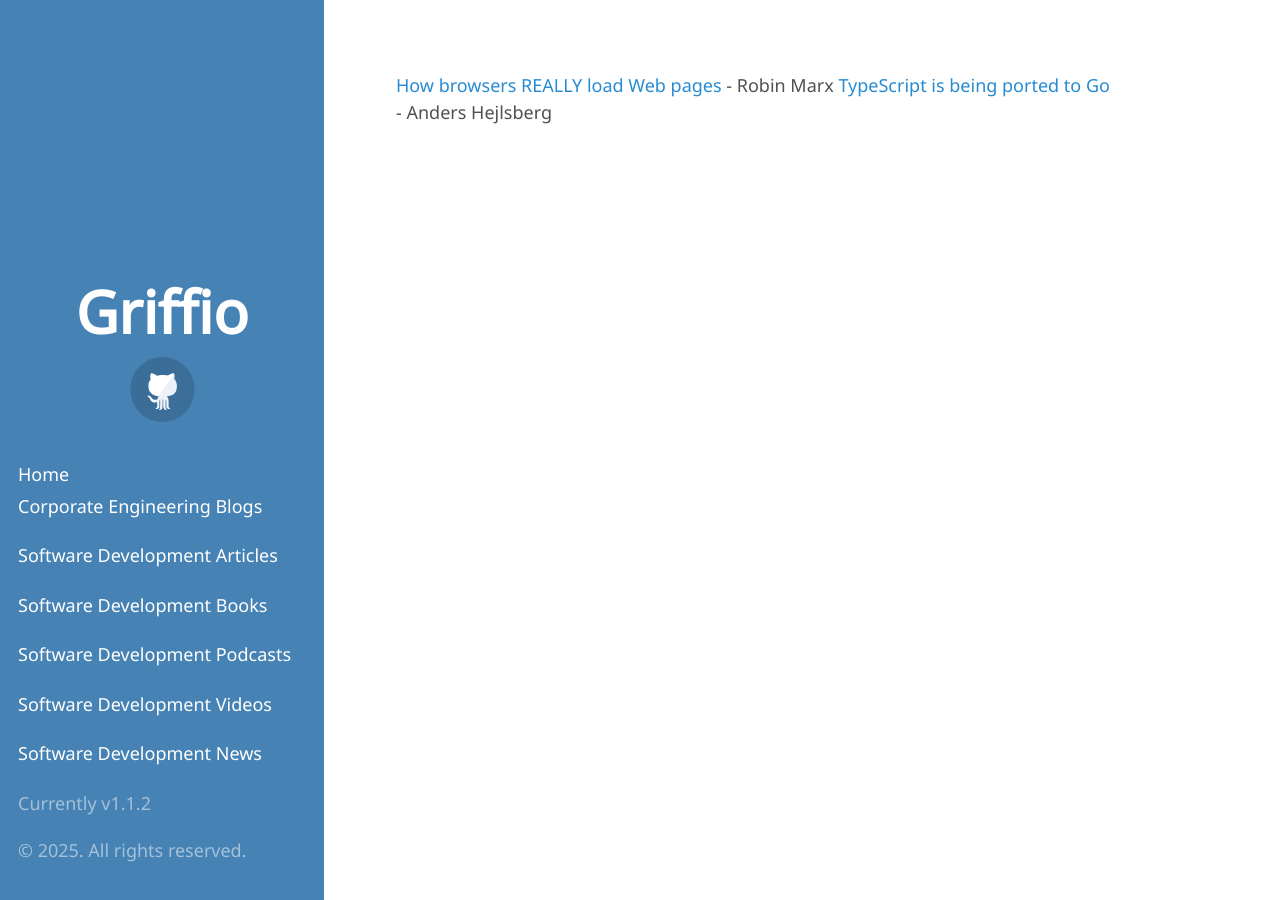
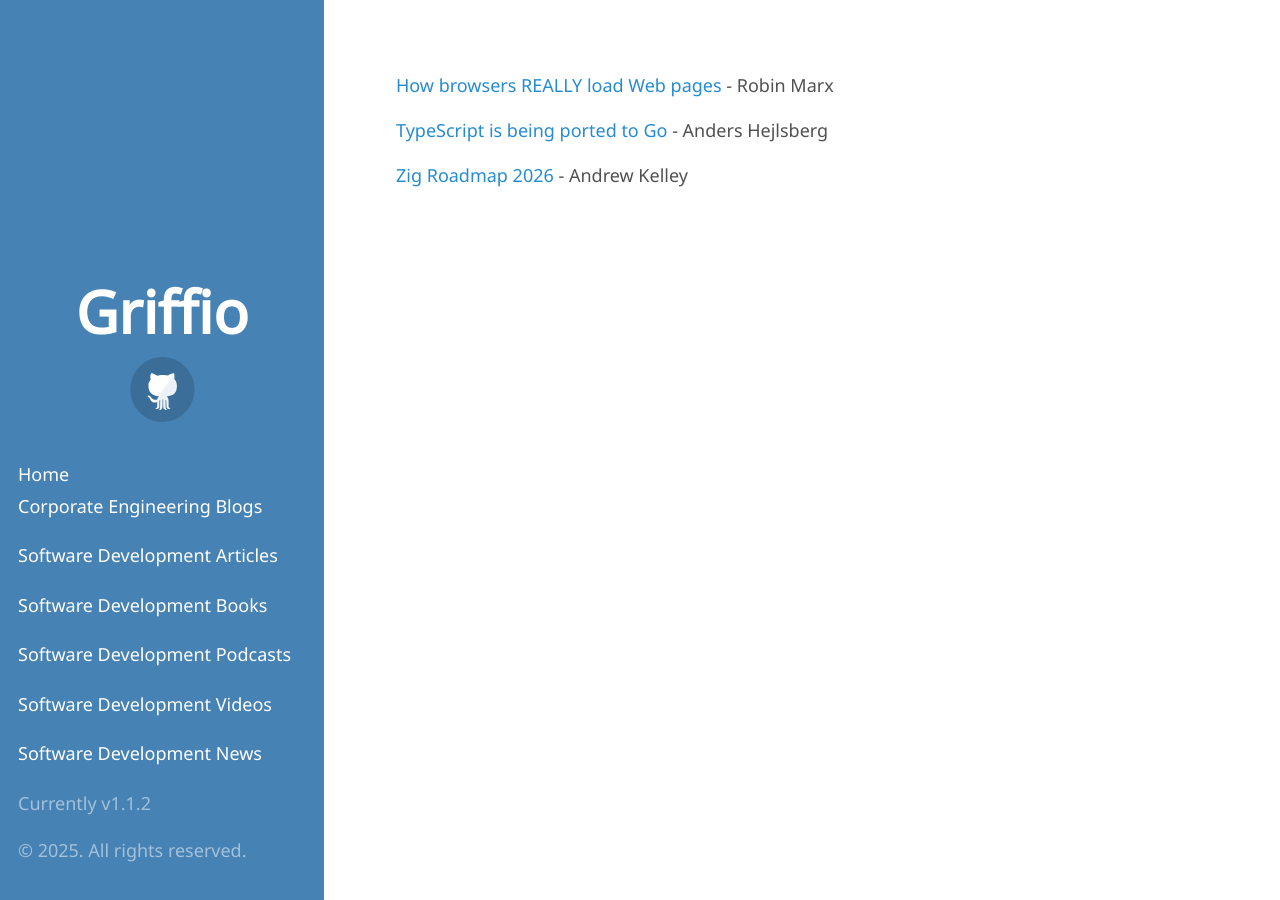
Before and after one commit to griffio/griffio.github.io, a Jekyll site: the page built from tech_talks_highlighted_2025.md, in a window 1280 px wide. Built offline with Jekyll 4.4.1, drawn with Linux system fonts in a browser that asks for light colours; some web fonts are replaced; our own code applies the rules of GitHub Pages for plain Markdown files.

Commit message:
Update tech_talks_highlighted_2025.md

```diff
--- a/tech_talks_highlighted_2025.md
+++ b/tech_talks_highlighted_2025.md
@@ -1,2 +1,5 @@
 [How browsers REALLY load Web pages](https://fosdem.org/2025/schedule/event/fosdem-2025-4852-how-browsers-really-load-web-pages/) - Robin Marx
+
 [TypeScript is being ported to Go](https://www.youtube.com/watch?v=10qowKUW82U) - Anders Hejlsberg
+
+[Zig Roadmap 2026](https://www.youtube.com/watch?v=x3hOiOcbgeA) - Andrew Kelley
```
